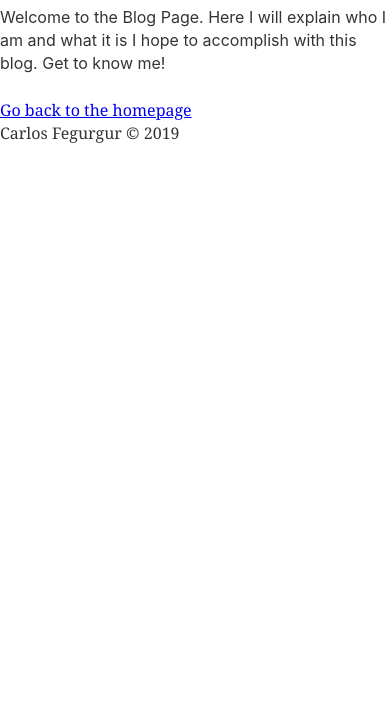
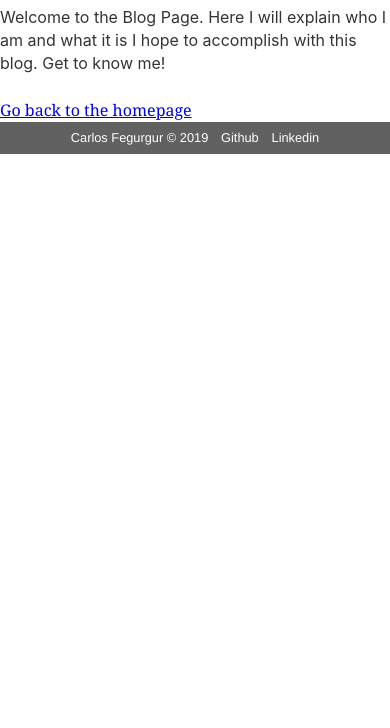
Before and after one commit to carlosaqf/carlosaqf, a Gatsby site: page /blog in a window 390 px wide. Shown: the part 116-844 px from the top of the page. Built offline with nearby package versions, Linux system fonts and the light colour scheme; Gatsby itself is replaced by a stand-in of ours.

Commit message:
finished footer; updated nav; hero responsiveness

```diff
--- a/src/components/Footer.js
+++ b/src/components/Footer.js
@@ -1,9 +1,47 @@
 import React from 'react'
+import styled from 'styled-components'
+import { Link } from "gatsby"
+
+const FooterContainer = styled.div`
+    margin: 0 auto;
+    display: grid;
+    background: #616161;
+    grid-template-columns: 1fr;
+    justify-content: center;
+    align-content: center;
+    grid-template-areas:
+    "links";
+    height: 2em;
+
+`;
+
+const FooterLinks = styled.ul`
+  margin: 0 1em;
+  list-style: none;
+  grid-area: links;
+  justify-self: center;
+  font-family: Helvetica;
+  font-size: 0.8em;
+  font-weight: 200;
+  text-decoration: none;
+  @media (max-width: 768px){
+    font-size: 0.8em;
+  }
+  a{
+    text-decoration: none;
+    color: white;
+    padding: 0.5em;
+  }
+`;
 
 const Footer = () => (
-    <footer>
-        Carlos Fegurgur &copy; {new Date().getFullYear()}
-    </footer>
+    <FooterContainer>
+        <FooterLinks>
+            <a href="/">Carlos Fegurgur &copy; {new Date().getFullYear()}</a>
+            <a href="https://www.github.com/carlosaqf">Github</a>
+            <a href="https://www.linkedin.com/in/cfegurgur">Linkedin</a>
+        </FooterLinks>
+    </FooterContainer>
 )
 
 export default Footer
--- a/src/components/Navbar.js
+++ b/src/components/Navbar.js
@@ -59,6 +59,7 @@ const NavbarLinks = styled.ul`
   }
 
   a{
+    text-decoration: none;
     color: #616161;
   }
 `;
@@ -66,34 +67,29 @@ const NavbarLinks = styled.ul`
 // LINK STYLES
 
 const linkStyle ={
-  textDecoration: `none`,
   textTransform: `uppercase`,
   letterSpacing: `1.5px`,
   listStyleType: `none`
 }
 const aboutLinkStyle = {
-  textDecoration: `none`,
   padding: `0 0.8em 0 0`,
   textTransform: `uppercase`,
   letterSpacing: `1.5px`,
 }
 
 const workLinkStyle = {
-    textDecoration: `none`,
     padding: `0 0.8em 0 0.8em`,
     textTransform: `uppercase`,
     letterSpacing: `1.5px`,
 }
 
 const blogLinkStyle = {
-  textDecoration: `none`,
   padding: `0 0.8em 0 0.8em`,
   textTransform: `uppercase`,
   letterSpacing: `1.5px`,
 }
 
 const connectLinkStyle = {
-  textDecoration: `none`,
   padding: `0 0 0 0.8em`,
   textTransform: `uppercase`,
   letterSpacing: `1.5px`,
--- a/src/components/layout.css
+++ b/src/components/layout.css
@@ -536,9 +536,9 @@ blockquote *:last-child {
 li *:last-child {
   margin-bottom: 0;
 }
-p *:last-child {
+/* p *:last-child { */
   /* margin-bottom: 0; */
-}
+/* } */
 li > p {
   margin-bottom: calc(1.45rem / 2);
 }
```
Also changed, not shown: src/components/Hero.js (+36 -1 lines).
